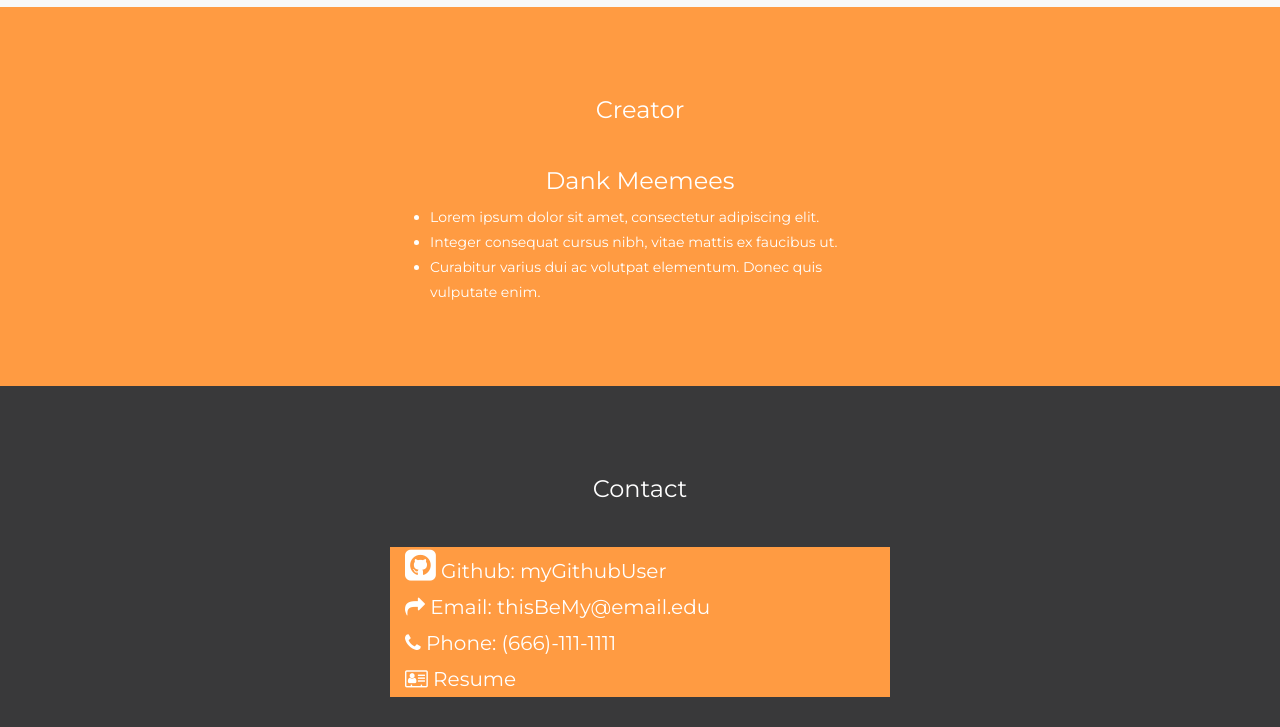
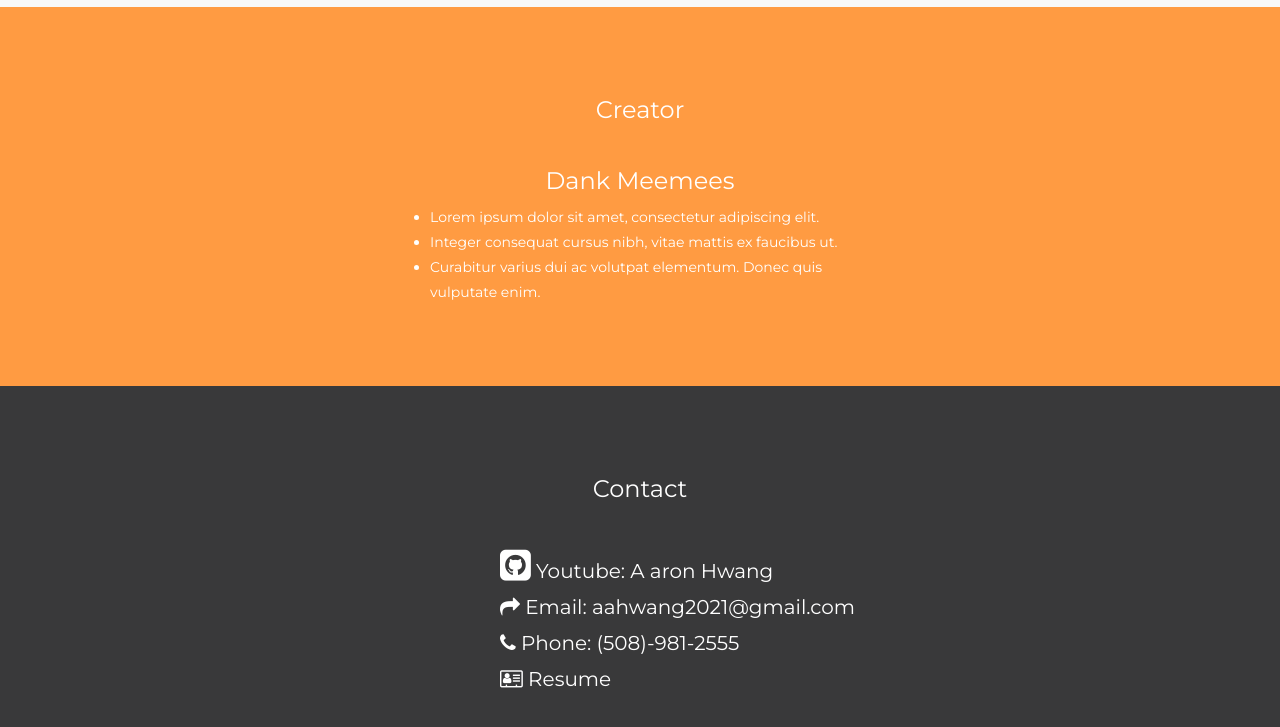
Before and after one commit to aahwang2021/aahwang2021.github.io, a plain HTML site: page index.html in a window 1280 px wide. Shown: the part 73-800 px from the top of the page. Drawn offline with nearby package versions, Linux system fonts and the light colour scheme.

Commit message:
Update index.html

```diff
--- a/index.html
+++ b/index.html
@@ -100,11 +100,11 @@
 <div class="container-fluid bg-2 text-center">
   <h3 class="margin">Contact</h3>
 
-  <div class="bg-1" style="width:40% ;height:70%; margin:0 auto;text-align:left;padding-left:5px;">
+  <div class="bg-2" style="width:40% ;height:70%; margin:0 auto;text-align:left;padding-left:100px;">
 
-      <a style="color:white;" href="#"><div style="padding-left:10px;font-size:36px; " class="fa fa-github-square"></div>  Github: myGithubUser</a> <br />
-      <a style="color:white;" href="#"><div style="padding-left:10px; " class="fa fa-mail-forward " ></div></a>  Email: thisBeMy@email.edu <br />
-      <a style="color:white;" href="#"> <div style="padding-left:10px; " class="fa fa-phone"></div> Phone: (666)-111-1111 </a> <br />
+      <a style="color:white;" href="https://www.youtube.com/channel/UCRW79ZSdyG3U9XWQ_zdPPeg?view_as=subscriber"><div style="padding-left:10px;font-size:36px; " class="fa fa-github-square"></div>  Youtube: A aron Hwang</a> <br />
+      <a style="color:white;" href="#"><div style="padding-left:10px; " class="fa fa-mail-forward " ></div></a>  Email: aahwang2021@gmail.com <br />
+      <a style="color:white;" href="#"> <div style="padding-left:10px; " class="fa fa-phone"></div> Phone: (508)-981-2555</a> <br />
       <a style="color:white;" href="#"> <div style="padding-left:10px; " class="fa fa-address-card-o"></div> Resume </a> <br />
   </div>
 </div>
@@ -119,7 +119,7 @@
     </div>
     <div class="col-sm-4">
       <p>Lorem ipsum dolor sit amet, consectetur adipisicing elit, sed do eiusmod tempor incididunt ut labore et dolore magna aliqua.</p>
-      <img src="http://zewaren.net/site/sites/default/files/imagepicker/1/FlaskLogo.png" class="img-responsive margin"
+      <img src="https://github.com/aahwang2021/aahwang2021.github.io/blob/master/Premiere%20Snapshot%202.PNG?raw=true" class="img-responsive margin"
        style="width:100%" alt="Image">
     </div>
     <div class="col-sm-4">
```
